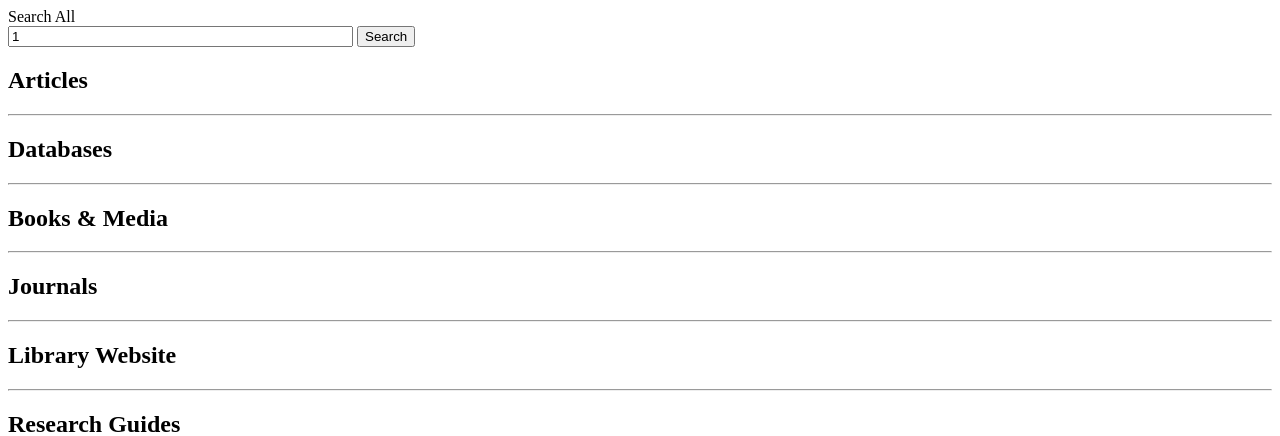
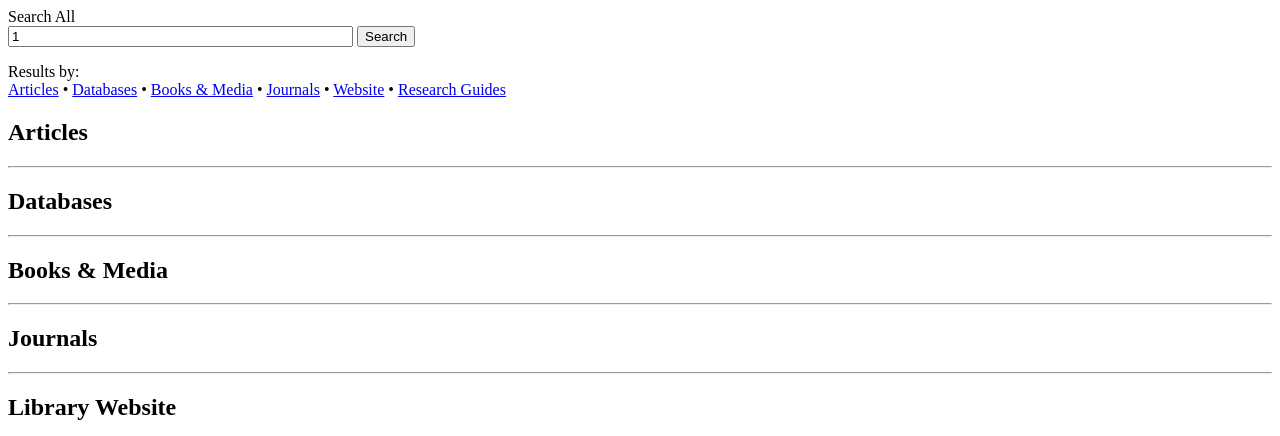
Before and after one commit to gwu-libraries/obento, a PHP site: page /?query=1 in a window 1280 px wide. Shown: the top 436 px of the page. Run offline with PHP 8.4, Linux system fonts and the light colour scheme; some libraries are stand-ins or nearby versions.

Commit message:
Update index.php
Added block for the "Jump To" menu, displays in smaller handheld view with links to bento categories

```diff
--- a/obi/ui/php/index.php
+++ b/obi/ui/php/index.php
@@ -64,6 +64,10 @@
 ?>
 <div id='results' class='row-fluid'>
     <div id='bestbets-articles-databases' class='span4'>
+        <div class="mobile-show">
+          <div>Results by:</div>
+          <div class="bento-jumpto"><a href="#articles">Articles</a> &bull; <a href="#databases">Databases</a> &bull; <a href="#books-media">Books & Media</a> &bull; <a href="#journals">Journals</a> &bull; <a href="#website">Website</a> &bull; <a href="#research-guides">Research Guides</a></div>
+        </div>
         <h2 id='bestbets-title' style='display:none;'>Best Bets</h2>
         <div id='bestbets-response' class='row-fluid'>
             <div class='span2 progress progress-striped active'>
```
